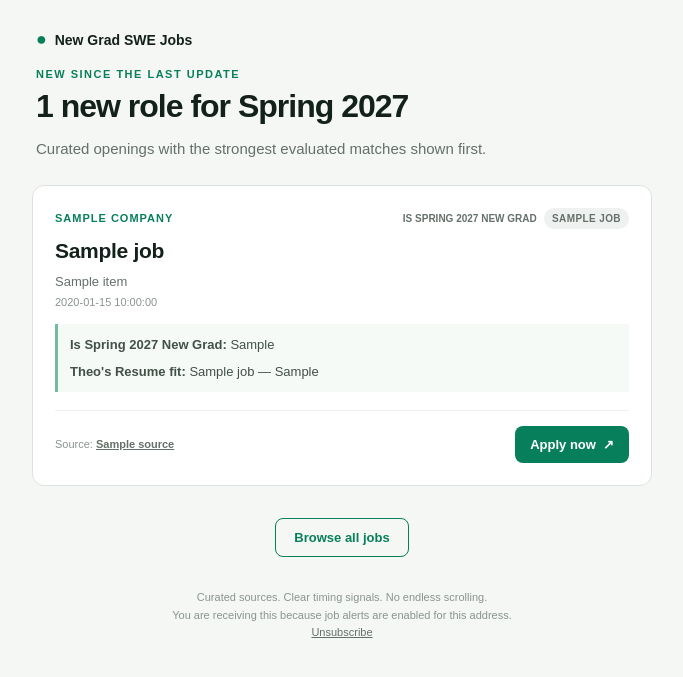
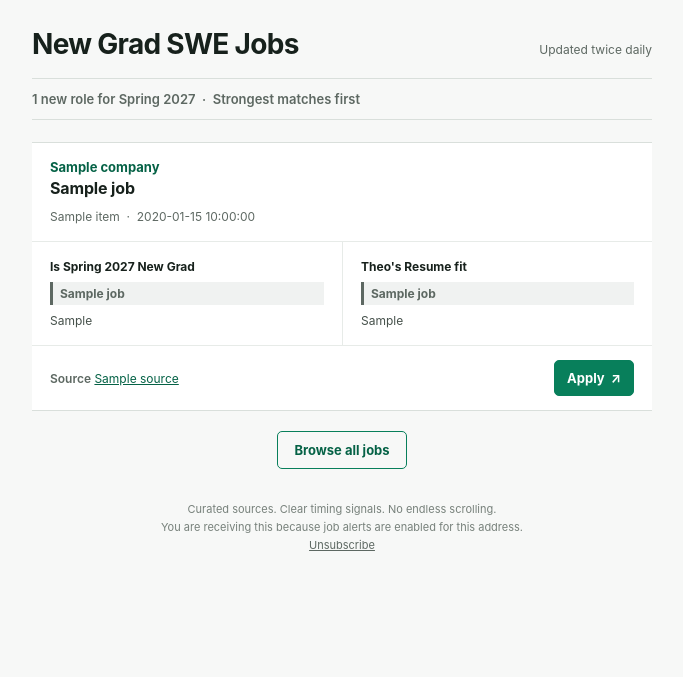
Before and after one commit to dumax315/CS-New-Grad-Scraper, a FastAPI app: template app/templates/email/digest.html in a window 1280 px wide. Shown: the top 677 px of the page, without its empty margins (298-981 px from the left). Run offline with FastAPI, Linux system fonts and the light colour scheme; the template is opened without the code that fills it: most values are stand-ins (such as "Sample title", 1, 10 or a date in 2020).

Commit message:
Unify job board and email layouts

```diff
--- a/app/templates/email/digest.html
+++ b/app/templates/email/digest.html
@@ -5,83 +5,99 @@
     <meta name="viewport" content="width=device-width, initial-scale=1">
     <title>{{ subject }}</title>
   </head>
-  <body style="margin:0;padding:0;background:#f5f7f4;color:#14211b;font-family:Arial,sans-serif;">
+  <body style="margin:0;padding:0;background:#f7f8f7;color:#17211c;font-family:-apple-system,BlinkMacSystemFont,'Segoe UI',Arial,sans-serif;">
     <div style="display:none;max-height:0;overflow:hidden;opacity:0;">
       {{ jobs|length }} newly discovered role{{ '' if jobs|length == 1 else 's' }}, with the strongest matches first.
     </div>
-    <table role="presentation" width="100%" cellspacing="0" cellpadding="0" border="0" style="background:#f5f7f4;">
+    <table role="presentation" width="100%" cellspacing="0" cellpadding="0" border="0" style="background:#f7f8f7;">
       <tr>
-        <td align="center" style="padding:32px 14px;">
+        <td align="center" style="padding:28px 14px;">
           <table role="presentation" width="100%" cellspacing="0" cellpadding="0" border="0" style="max-width:620px;">
             <tr>
-              <td style="padding:0 4px 24px;">
-                <p style="margin:0 0 20px;color:#14211b;font-size:14px;font-weight:700;">
-                  <span style="color:#087f5b;font-size:18px;line-height:0;">●</span>&nbsp; New Grad SWE Jobs
+              <td style="padding:0 0 22px;">
+                <table role="presentation" width="100%" cellspacing="0" cellpadding="0" border="0">
+                  <tr>
+                    <td valign="baseline">
+                      <h1 style="margin:0;color:#17211c;font-size:28px;line-height:1.15;letter-spacing:-.7px;">New Grad SWE Jobs</h1>
+                    </td>
+                    <td align="right" valign="baseline" style="padding-left:16px;color:#5d6862;font-size:12px;white-space:nowrap;">Updated twice daily</td>
+                  </tr>
+                </table>
+                <p style="margin:18px 0 0;border-bottom:1px solid #d9dfdb;border-top:1px solid #d9dfdb;color:#5d6862;font-size:13px;font-weight:600;padding:12px 0;">
+                  {{ jobs|length }} new role{{ '' if jobs|length == 1 else 's' }} for Spring 2027 &nbsp;·&nbsp; Strongest matches first
                 </p>
-                <p style="margin:0 0 8px;color:#087f5b;font-size:11px;font-weight:700;letter-spacing:1.5px;">NEW SINCE THE LAST UPDATE</p>
-                <h1 style="margin:0;color:#14211b;font-size:32px;line-height:1.15;letter-spacing:-1px;">{{ jobs|length }} new role{{ '' if jobs|length == 1 else 's' }} for Spring 2027</h1>
-                <p style="margin:12px 0 0;color:#647069;font-size:15px;line-height:1.6;">Curated openings with the strongest evaluated matches shown first.</p>
               </td>
             </tr>
 
             {% for job in jobs %}
             <tr>
-              <td style="padding:0 0 12px;">
-                <table role="presentation" width="100%" cellspacing="0" cellpadding="0" border="0" style="background:#ffffff;border:1px solid #dce3de;border-radius:12px;">
+              <td style="padding:0;">
+                <table role="presentation" width="100%" cellspacing="0" cellpadding="0" border="0" style="background:#ffffff;border-bottom:1px solid #d9dfdb;{% if loop.first %}border-top:1px solid #d9dfdb;{% endif %}">
                   <tr>
-                    <td style="padding:22px;">
+                    <td style="padding:16px 18px;">
+                      <p style="margin:0 0 3px;color:#056246;font-size:13px;font-weight:700;">{{ job.company }}</p>
+                      <h2 style="margin:0 0 8px;color:#17211c;font-size:16px;line-height:1.35;letter-spacing:-.15px;">{{ job.title }}</h2>
+                      <p style="margin:0;color:#5d6862;font-size:12px;line-height:1.45;">{% for item in job.meta %}{{ item }}{% if not loop.last %} &nbsp;·&nbsp; {% endif %}{% endfor %} &nbsp;·&nbsp; {{ job.posted_label }}</p>
+                    </td>
+                  </tr>
+                  <tr>
+                    <td style="border-top:1px solid #e7ebe8;padding:0;">
                       <table role="presentation" width="100%" cellspacing="0" cellpadding="0" border="0">
                         <tr>
-                          <td valign="middle" style="padding:0 12px 8px 0;color:#087f5b;font-size:11px;font-weight:700;letter-spacing:1px;text-transform:uppercase;">{{ job.company }}</td>
-                          <td align="right" valign="middle" style="padding:0 0 8px;">
-                            <span style="color:#647069;font-size:10px;font-weight:700;">IS SPRING 2027 NEW GRAD&nbsp;</span>
+                          <td width="50%" valign="top" style="padding:16px 18px;color:#46514b;font-size:12px;line-height:1.45;">
+                            <p style="margin:0 0 6px;color:#17211c;font-size:12px;font-weight:700;">Is Spring 2027 New Grad</p>
                             {% if job.fit_tone == 'strong' %}
-                            <span style="display:inline-block;border-radius:99px;background:#e7f5ef;color:#056246;font-size:10px;font-weight:700;letter-spacing:.4px;padding:5px 8px;text-transform:uppercase;">{{ job.fit_label }}</span>
+                            <p style="margin:0 0 7px;border-left:3px solid #056246;background:#e9f5f0;color:#056246;font-size:12px;font-weight:700;padding:3px 7px;">{{ job.fit_label }}</p>
                             {% elif job.fit_tone == 'promising' %}
-                            <span style="display:inline-block;border-radius:99px;background:#fff4dd;color:#996214;font-size:10px;font-weight:700;letter-spacing:.4px;padding:5px 8px;text-transform:uppercase;">{{ job.fit_label }}</span>
+                            <p style="margin:0 0 7px;border-left:3px solid #805719;background:#fff7e7;color:#805719;font-size:12px;font-weight:700;padding:3px 7px;">{{ job.fit_label }}</p>
                             {% elif job.fit_tone == 'limited' %}
-                            <span style="display:inline-block;border-radius:99px;background:#fbeaea;color:#a44444;font-size:10px;font-weight:700;letter-spacing:.4px;padding:5px 8px;text-transform:uppercase;">{{ job.fit_label }}</span>
+                            <p style="margin:0 0 7px;border-left:3px solid #923e3e;background:#fdf0f0;color:#923e3e;font-size:12px;font-weight:700;padding:3px 7px;">{{ job.fit_label }}</p>
                             {% elif job.fit_tone == 'failed' %}
-                            <span style="display:inline-block;border-radius:99px;background:#fbeaea;color:#a44444;font-size:10px;font-weight:700;letter-spacing:.4px;padding:5px 8px;text-transform:uppercase;">{{ job.fit_label }}</span>
+                            <p style="margin:0 0 7px;border-left:3px solid #923e3e;background:#fdf0f0;color:#923e3e;font-size:12px;font-weight:700;padding:3px 7px;">{{ job.fit_label }}</p>
                             {% else %}
-                            <span style="display:inline-block;border-radius:99px;background:#eef1ef;color:#647069;font-size:10px;font-weight:700;letter-spacing:.4px;padding:5px 8px;text-transform:uppercase;">{{ job.fit_label }}</span>
+                            <p style="margin:0 0 7px;border-left:3px solid #5d6862;background:#f0f2f1;color:#5d6862;font-size:12px;font-weight:700;padding:3px 7px;">{{ job.fit_label }}</p>
+                            {% endif %}
+                            {% if job.fit_evaluation_error %}
+                            <p style="margin:0;color:#923e3e;">{{ job.fit_evaluation_error }}</p>
+                            {% elif job.fit_reasoning %}
+                            <p style="margin:0;">{{ job.fit_reasoning }}</p>
+                            {% endif %}
+                          </td>
+                          <td width="50%" valign="top" style="border-left:1px solid #e7ebe8;padding:16px 18px;color:#46514b;font-size:12px;line-height:1.45;">
+                            <p style="margin:0 0 6px;color:#17211c;font-size:12px;font-weight:700;">Theo's Resume fit</p>
+                            {% if job.resume_fit_tone == 'strong' %}
+                            <p style="margin:0 0 7px;border-left:3px solid #056246;background:#e9f5f0;color:#056246;font-size:12px;font-weight:700;padding:3px 7px;">{{ job.resume_fit_label }}</p>
+                            {% elif job.resume_fit_tone == 'promising' %}
+                            <p style="margin:0 0 7px;border-left:3px solid #805719;background:#fff7e7;color:#805719;font-size:12px;font-weight:700;padding:3px 7px;">{{ job.resume_fit_label }}</p>
+                            {% elif job.resume_fit_tone == 'limited' %}
+                            <p style="margin:0 0 7px;border-left:3px solid #923e3e;background:#fdf0f0;color:#923e3e;font-size:12px;font-weight:700;padding:3px 7px;">{{ job.resume_fit_label }}</p>
+                            {% elif job.resume_fit_tone == 'failed' %}
+                            <p style="margin:0 0 7px;border-left:3px solid #923e3e;background:#fdf0f0;color:#923e3e;font-size:12px;font-weight:700;padding:3px 7px;">{{ job.resume_fit_label }}</p>
+                            {% else %}
+                            <p style="margin:0 0 7px;border-left:3px solid #5d6862;background:#f0f2f1;color:#5d6862;font-size:12px;font-weight:700;padding:3px 7px;">{{ job.resume_fit_label }}</p>
+                            {% endif %}
+                            {% if job.resume_fit_reasoning %}
+                            <p style="margin:0;">{{ job.resume_fit_reasoning }}</p>
                             {% endif %}
                           </td>
                         </tr>
                       </table>
-                      <h2 style="margin:0 0 8px;color:#14211b;font-size:21px;line-height:1.3;letter-spacing:-.3px;">{{ job.title }}</h2>
-                      <p style="margin:0;color:#647069;font-size:13px;line-height:1.55;">{% for item in job.meta %}{{ item }}{% if not loop.last %} &nbsp;·&nbsp; {% endif %}{% endfor %}</p>
-                      <p style="margin:4px 0 0;color:#8a948e;font-size:11px;">{{ job.posted_label }}</p>
-
-                      {% if job.fit_evaluation_error or job.fit_reasoning or job.resume_fit_reasoning %}
-                      <table role="presentation" width="100%" cellspacing="0" cellpadding="0" border="0" style="margin-top:16px;background:{% if job.fit_evaluation_error %}#fff7f7{% else %}#f5faf7{% endif %};border-left:3px solid {% if job.fit_evaluation_error %}#d58b8b{% else %}#75b99f{% endif %};">
+                    </td>
+                  </tr>
+                  <tr>
+                    <td style="border-top:1px solid #e7ebe8;padding:14px 18px;">
+                      <table role="presentation" width="100%" cellspacing="0" cellpadding="0" border="0">
                         <tr>
-                          <td style="padding:11px 12px;color:#425048;font-size:13px;line-height:1.5;">
-                            {% if job.fit_evaluation_error %}
-                            <p style="margin:0;color:#a44444;"><strong>Evaluation error:</strong> {{ job.fit_evaluation_error }}</p>
-                            {% elif job.fit_reasoning %}
-                            <p style="margin:0;"><strong>Is Spring 2027 New Grad:</strong> {{ job.fit_reasoning }}</p>
-                            {% endif %}
-                            {% if job.resume_fit_reasoning %}
-                            <p style="margin:{% if job.fit_reasoning %}7px{% else %}0{% endif %} 0 0;"><strong>Theo's Resume fit:</strong> {{ job.resume_fit_label }} — {{ job.resume_fit_reasoning }}</p>
-                            {% endif %}
-                          </td>
-                        </tr>
-                      </table>
-                      {% endif %}
-
-                      <table role="presentation" width="100%" cellspacing="0" cellpadding="0" border="0" style="margin-top:18px;border-top:1px solid #edf0ee;">
-                        <tr>
-                          <td valign="middle" style="padding-top:15px;color:#8a948e;font-size:11px;line-height:1.5;">
+                          <td valign="middle" style="color:#5d6862;font-size:12px;line-height:1.45;">
                             {% if job.sources %}
-                            Source{% if job.sources|length != 1 %}s{% endif %}:
+                            <span style="font-weight:600;">Source{% if job.sources|length != 1 %}s{% endif %}</span>
                             {% for source in job.sources %}
-                            <a href="{{ source.url }}" style="color:#647069;font-weight:700;">{{ source.name }}</a>{% if not loop.last %} · {% endif %}
+                            <a href="{{ source.url }}" style="color:#056246;">{{ source.name }}</a>{% if not loop.last %} · {% endif %}
                             {% endfor %}
                             {% endif %}
                           </td>
-                          <td align="right" valign="middle" style="padding-top:15px;padding-left:12px;">
-                            <a href="{{ job.application_url }}" style="display:inline-block;border-radius:8px;background:#087f5b;color:#ffffff;font-size:13px;font-weight:700;padding:11px 15px;text-decoration:none;white-space:nowrap;">Apply now&nbsp; ↗</a>
+                          <td align="right" valign="middle" style="padding-left:14px;">
+                            <a href="{{ job.application_url }}" style="display:inline-block;border:1px solid #087f5b;border-radius:5px;background:#087f5b;color:#ffffff;font-size:13px;font-weight:700;padding:9px 12px;text-decoration:none;white-space:nowrap;">Apply&nbsp; ↗</a>
                           </td>
                         </tr>
                       </table>
@@ -95,15 +111,15 @@
             {% if public_url %}
             <tr>
               <td align="center" style="padding:20px 0 8px;">
-                <a href="{{ public_url }}" style="display:inline-block;border:1px solid #087f5b;border-radius:8px;color:#087f5b;font-size:13px;font-weight:700;padding:11px 18px;text-decoration:none;">Browse all jobs</a>
+                <a href="{{ public_url }}" style="display:inline-block;border:1px solid #087f5b;border-radius:5px;color:#056246;font-size:13px;font-weight:700;padding:10px 16px;text-decoration:none;">Browse all jobs</a>
               </td>
             </tr>
             {% endif %}
             <tr>
-              <td align="center" style="padding:24px 12px 0;color:#8a948e;font-size:11px;line-height:1.6;">
+              <td align="center" style="padding:24px 12px 0;color:#77817b;font-size:11px;line-height:1.6;">
                 Curated sources. Clear timing signals. No endless scrolling.<br>
                 You are receiving this because job alerts are enabled for this address.
-                {% if unsubscribe_url %}<br><a href="{{ unsubscribe_url }}" style="color:#647069;">Unsubscribe</a>{% endif %}
+                {% if unsubscribe_url %}<br><a href="{{ unsubscribe_url }}" style="color:#5d6862;">Unsubscribe</a>{% endif %}
               </td>
             </tr>
           </table>
--- a/app/templates/email/digest.txt
+++ b/app/templates/email/digest.txt
@@ -4,22 +4,22 @@ NEW GRAD SWE JOBS
 Curated openings with the strongest evaluated matches shown first.
 
 {% for job in jobs -%}
-IS SPRING 2027 NEW GRAD: {{ job.fit_label|upper }}
-THEO'S RESUME FIT: {{ job.resume_fit_label|upper }}
 {{ job.company }}
 {{ job.title }}
 {{ job.meta|join(' · ') }}
 {{ job.posted_label }}
+IS SPRING 2027 NEW GRAD: {{ job.fit_label|upper }}
+THEO'S RESUME FIT: {{ job.resume_fit_label|upper }}
 {% if job.fit_evaluation_error %}Evaluation error: {{ job.fit_evaluation_error }}
 {% endif -%}
 {% if job.fit_reasoning %}Is Spring 2027 New Grad: {{ job.fit_reasoning }}
 {% endif -%}
 {% if job.resume_fit_reasoning %}Theo's Resume fit: {{ job.resume_fit_reasoning }}
 {% endif -%}
-Apply: {{ job.application_url }}
 {% if job.sources -%}
 Sources: {% for source in job.sources %}{{ source.name }} — {{ source.url }}{% if not loop.last %}; {% endif %}{% endfor %}
 {% endif %}
+Apply: {{ job.application_url }}
 {% endfor -%}
 {% if public_url %}
 Browse all jobs: {{ public_url }}
--- a/app/templates/index.html
+++ b/app/templates/index.html
@@ -64,6 +64,7 @@
               </ul>
             </div>
 
+            <div class="job-reviews">
               <section class="fit-evaluation" aria-label="Is Spring 2027 New Grad evaluation">
                 <h4>Is Spring 2027 New Grad</h4>
                 <p class="fit-score fit-score--{{ job.fit_tone }}">{{ job.fit_label }}</p>
@@ -79,6 +80,7 @@
                 <p class="fit-score fit-score--{{ job.resume_fit_tone }}">{{ job.resume_fit_label }}</p>
                 {% if job.resume_fit_reasoning %}<p class="fit-reasoning">{{ job.resume_fit_reasoning }}</p>{% endif %}
               </section>
+            </div>
 
             <footer class="job-actions">
               <div class="source-links">
```
Also changed, not shown: app/static/styles.css (+27 -45 lines), app/templates/email/confirmation.html (+17 -13 lines), tests/test_emailer.py (+15 -4 lines), tests/test_main.py (+1 -0 lines). Lines whose indentation alone changed are shown as unchanged.
